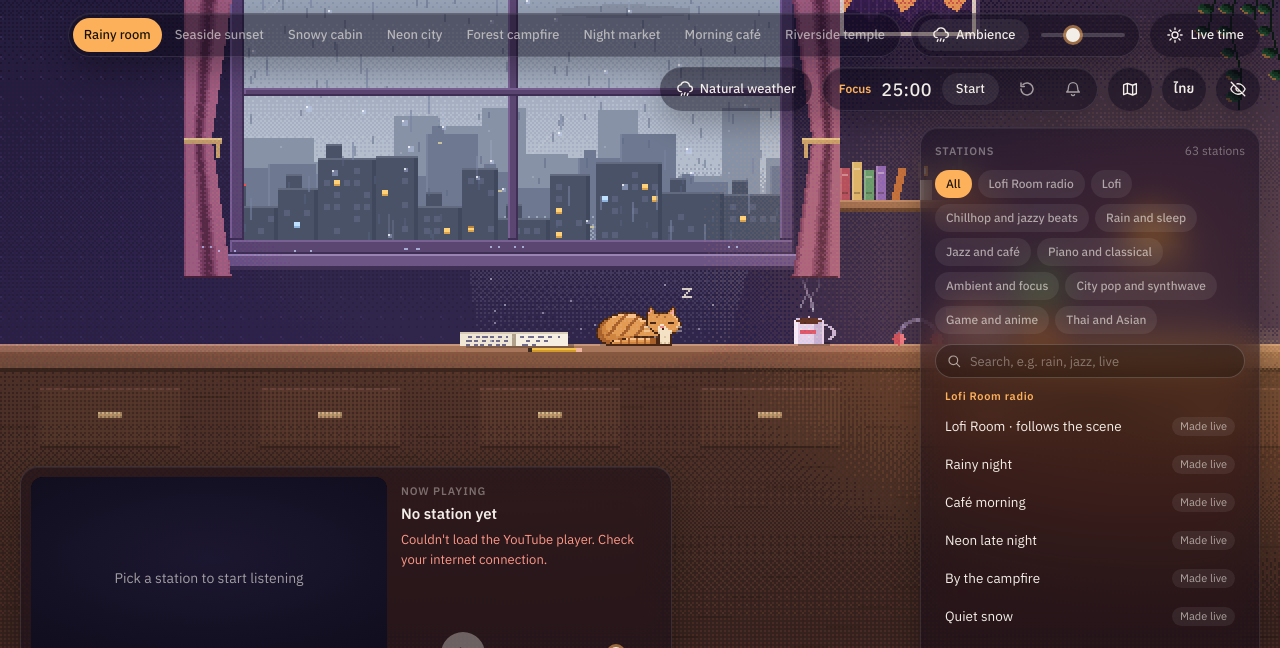
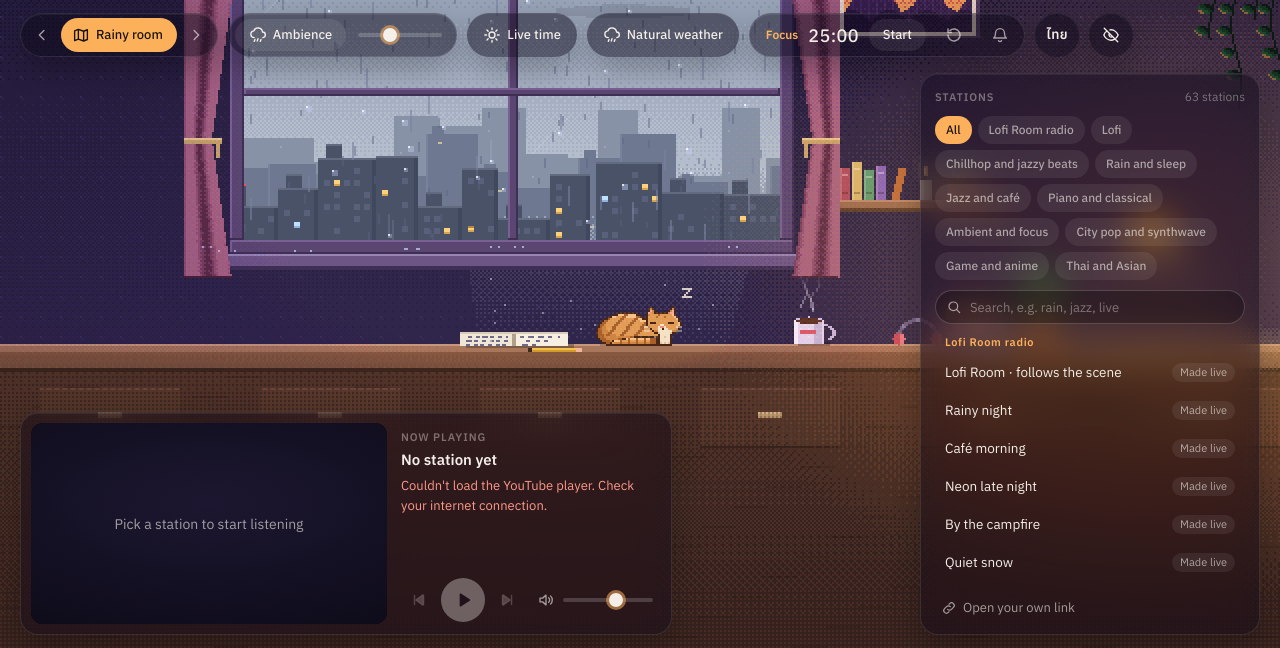
Before and after one commit to thiraphat-ps-dev/lofi-room, a plain HTML site: page index.html in a window 1280 px wide. Shown: the part 152-800 px from the top of the page. Drawn offline with Linux system fonts and the light colour scheme.

Commit message:
Replace the scene buttons with the place name: it opens the map, arrows step along
Eight scene buttons no longer fit the top bar. The current scene's name
(in its accent colour) now opens the map, with previous and next arrows
beside it. On a phone the bar packs into three rows: place, language and
hide share the first; time and weather go icon-only.

Co-Authored-By: Claude Opus 5.5 <noreply@anthropic.com>

```diff
--- a/app.js
+++ b/app.js
@@ -727,20 +727,24 @@ import { renderMap } from './map.js';
     amb.setScene(scene.id);
     music.setScene(scene.id);
     store.set('scene', scene.id);
-    for (const b of $('scene-picker').children) b.setAttribute('aria-pressed', String(b.dataset.id === scene.id));
+    sceneId = scene.id;
+    labelScene();
   }
-  $('scene-picker').replaceChildren(
-    ...window.LofiScenes.list.map((scene) => {
-      const { id } = scene;
-      const b = document.createElement('button');
-      b.type = 'button';
-      b.className = 'seg';
-      b.dataset.id = id;
-      b.textContent = named(scene, 'name');
-      b.addEventListener('click', () => pickScene(id, true));
-      return b;
-    }),
-  );
+  let sceneId = null;
+  function labelScene() {
+    const name = named(window.LofiScenes.list.find((x) => x.id === sceneId), 'name');
+    $('scene-name').textContent = name;
+    $('map-open').title = t('mapHint');
+    $('map-open').setAttribute('aria-label', name + ' · ' + t('mapHint'));
+  }
+  /** The arrows beside the name: the next scene along, round the list. */
+  function stepScene(dir) {
+    const list = window.LofiScenes.list;
+    const i = list.findIndex((x) => x.id === sceneId);
+    pickScene(list[(i + dir + list.length) % list.length].id, true);
+  }
+  $('scene-prev').addEventListener('click', () => stepScene(-1));
+  $('scene-next').addEventListener('click', () => stepScene(1));
   pickScene(store.get('scene', 'room'));
 
   // the map: every place on one island; picking one rides there
@@ -785,7 +789,7 @@ import { renderMap } from './map.js';
     b.lang = lang === 'th' ? 'en' : 'th';
     b.title = t('switchLabel');
     b.setAttribute('aria-label', b.title);
-    for (const s of $('scene-picker').children) s.textContent = named(window.LofiScenes.list.find((x) => x.id === s.dataset.id), 'name');
+    labelScene();
     renderStations(currentUrl);
     if (!player?.getVideoData?.()?.title) $('title').textContent = t('noStation');
     labelPlay();
--- a/i18n.js
+++ b/i18n.js
@@ -12,6 +12,9 @@ const STRINGS = {
     switchTo: 'EN',
     switchLabel: 'Switch to English',
     scenes: 'เลือกฉาก',
+    scenePrev: 'ฉากก่อนหน้า',
+    sceneNext: 'ฉากถัดไป',
+    mapHint: 'เปิดแผนที่เพื่อเลือกฉาก',
     amb: 'เสียงรอบตัว',
     ambVol: 'ความดังเสียงรอบตัว',
     ambOn: 'เปิดเสียงของฉากนี้ (ฝน คลื่น ลม กองไฟ ผู้คน)',
@@ -95,6 +98,9 @@ const STRINGS = {
     switchTo: 'ไทย',
     switchLabel: 'เปลี่ยนเป็นภาษาไทย',
     scenes: 'Choose a scene',
+    scenePrev: 'Previous scene',
+    sceneNext: 'Next scene',
+    mapHint: 'Open the map to choose a scene',
     amb: 'Ambience',
     ambVol: 'Ambience volume',
     ambOn: "Turn on this scene's sound (rain, waves, wind, fire, people)",
--- a/index.html
+++ b/index.html
@@ -46,6 +46,8 @@
       <symbol id="i-fog" viewBox="0 0 24 24"><path d="M4 9h16M6 13h12M4 17h16M8 5h8" fill="none" stroke="currentColor" stroke-width="1.8" stroke-linecap="round" /></symbol>
       <symbol id="i-snow" viewBox="0 0 24 24"><path d="M12 3v18M4.2 7.5l15.6 9M4.2 16.5l15.6-9M9.5 4.5 12 7l2.5-2.5M9.5 19.5 12 17l2.5 2.5" fill="none" stroke="currentColor" stroke-width="1.8" stroke-linecap="round" stroke-linejoin="round" /></symbol>
       <symbol id="i-map" viewBox="0 0 24 24"><path d="M3.5 6.5l5-2 7 2.5 5-2v13l-5 2-7-2.5-5 2zM8.5 4.5v13M15.5 7v13" fill="none" stroke="currentColor" stroke-width="1.8" stroke-linejoin="round" /></symbol>
+      <symbol id="i-chev-left" viewBox="0 0 24 24"><path d="M14.5 6l-6 6 6 6" fill="none" stroke="currentColor" stroke-width="2" stroke-linecap="round" stroke-linejoin="round" /></symbol>
+      <symbol id="i-chev-right" viewBox="0 0 24 24"><path d="M9.5 6l6 6-6 6" fill="none" stroke="currentColor" stroke-width="2" stroke-linecap="round" stroke-linejoin="round" /></symbol>
       <symbol id="i-x" viewBox="0 0 24 24"><path d="M6 6l12 12M18 6L6 18" fill="none" stroke="currentColor" stroke-width="1.8" stroke-linecap="round" /></symbol>
       <symbol id="i-volume" viewBox="0 0 24 24"><path d="M4 9.5v5h3.5L12 18.5v-13L7.5 9.5zM15.5 9a4 4 0 0 1 0 6M18 6.5a7.5 7.5 0 0 1 0 11" fill="none" stroke="currentColor" stroke-width="1.8" stroke-linecap="round" stroke-linejoin="round" /></symbol>
       <symbol id="i-eye-off" viewBox="0 0 24 24"><path d="M3 3l18 18M10.6 5.1A9.9 9.9 0 0 1 12 5c5 0 8.5 4.5 9.5 7a13 13 0 0 1-2.7 3.9M6.6 6.6C4.4 8 3 10.2 2.5 12c1 2.5 4.5 7 9.5 7a9.6 9.6 0 0 0 4.4-1.1M9.9 9.9a3 3 0 0 0 4.2 4.2" fill="none" stroke="currentColor" stroke-width="1.8" stroke-linecap="round" stroke-linejoin="round" /></symbol>
@@ -64,7 +66,17 @@
         </div>
 
         <div class="tools">
-          <div class="glass segmented" role="group" aria-label="เลือกฉาก" data-i18n-aria="scenes" id="scene-picker"></div>
+          <div class="glass place" role="group" aria-label="เลือกฉาก" data-i18n-aria="scenes">
+            <button class="icon-btn" id="scene-prev" type="button" aria-label="ฉากก่อนหน้า" title="ฉากก่อนหน้า" data-i18n-title="scenePrev">
+              <svg class="icon" aria-hidden="true"><use href="#i-chev-left" /></svg>
+            </button>
+            <button class="chip place-btn" id="map-open" type="button" aria-haspopup="dialog">
+              <svg class="icon" aria-hidden="true"><use href="#i-map" /></svg><span id="scene-name">ห้องฝนตก</span>
+            </button>
+            <button class="icon-btn" id="scene-next" type="button" aria-label="ฉากถัดไป" title="ฉากถัดไป" data-i18n-title="sceneNext">
+              <svg class="icon" aria-hidden="true"><use href="#i-chev-right" /></svg>
+            </button>
+          </div>
           <div class="glass mini">
             <button class="chip" id="amb-toggle" type="button" aria-pressed="false">
               <svg class="icon" aria-hidden="true"><use href="#i-rain" /></svg><span data-i18n="amb">เสียงรอบตัว</span>
@@ -88,9 +100,6 @@
               <svg class="icon" aria-hidden="true"><use href="#i-bell" /></svg>
             </button>
           </div>
-          <button class="glass icon-btn round" id="map-open" type="button" aria-label="แผนที่" title="แผนที่" data-i18n-title="map">
-            <svg class="icon" aria-hidden="true"><use href="#i-map" /></svg>
-          </button>
           <button class="glass icon-btn round lang-btn" id="lang" type="button" lang="en" aria-label="Switch to English" title="Switch to English">EN</button>
           <button class="glass icon-btn round" id="hide-ui" type="button" aria-pressed="false" aria-label="ซ่อนแผง" title="ซ่อนแผง">
             <svg class="icon" aria-hidden="true"><use href="#i-eye-off" /></svg>
--- a/scenes/journey.js
+++ b/scenes/journey.js
@@ -51,7 +51,8 @@ export function drawJourney(j, t) {
   const a = Math.min(1, j.f / 8, (j.dur - j.f) / 6);
   if (a > 0) {
     c.globalAlpha = a;
-    pixelText(c, '→ ' + name, W / 2, Math.round(H * 0.06), 11, '#fff4e0', 'center'); // above the window, clear of the panels
+    // above the window, clear of the panels (on a phone the clock is up there, so in the window)
+    pixelText(c, '→ ' + name, W / 2, Math.round(H * (W < 420 ? 0.4 : 0.06)), 11, '#fff4e0', 'center');
     c.globalAlpha = 1;
   }
 }
--- a/style.css
+++ b/style.css
@@ -110,8 +110,7 @@ input {
 
 /* ---- controls ---- */
 .chip,
-.icon-btn,
-.seg {
+.icon-btn {
   display: inline-flex;
   align-items: center;
   justify-content: center;
@@ -169,7 +168,7 @@ input {
 }
 .chip:active:not(:disabled),
 .icon-btn:active:not(:disabled),
-.seg:active {
+.place-btn:active {
   transform: scale(0.96);
 }
 .chip:disabled,
@@ -189,7 +188,7 @@ input {
   background: color-mix(in srgb, var(--accent) 85%, #fff);
   color: var(--accent-ink);
 }
-:is(.chip, .icon-btn, .seg, summary, input):focus-visible {
+:is(.chip, .icon-btn, summary, input):focus-visible {
   outline: 2px solid var(--accent);
   outline-offset: 2px;
 }
@@ -278,30 +277,29 @@ input[type='range']::-moz-range-thumb {
   align-items: center;
 }
 
-/* scene picker: a segmented control */
-.segmented {
+/* where we are: the scene's name opens the map; the arrows step to the scene either side */
+.place {
   display: flex;
+  align-items: center;
   gap: 2px;
   padding: 4px;
   border-radius: 999px;
-  flex-wrap: wrap;
 }
-.seg {
+.place .icon-btn {
+  width: 34px;
   height: 34px;
-  padding: 0 11px;
   border-radius: 999px;
-  background: transparent;
-  color: var(--muted);
-  font-size: 13px;
-  font-weight: 500;
 }
-.seg:hover {
-  color: var(--ink);
-  background: var(--fill);
-}
-.seg[aria-pressed='true'] {
+.place-btn {
+  height: 34px;
+  padding: 0 14px 0 11px;
+  border-radius: 999px;
   background: var(--accent);
   color: var(--accent-ink);
+  font-size: 13px;
+}
+.place-btn:hover {
+  filter: brightness(1.08);
 }
 
 .mini {
@@ -794,3 +792,21 @@ body.idle {
     padding: 1px 5px;
   }
 }
+
+/* On a phone: the place, language and hide buttons share the first row; time and weather drop
+   their labels (the icon still says which) so they fit beside the ambience. */
+@media (max-width: 520px) {
+  .tools .place {
+    order: -2;
+  }
+  .tools #lang,
+  .tools #hide-ui {
+    order: -1;
+  }
+  .time-btn span {
+    display: none;
+  }
+  .glass.time-btn {
+    padding: 0 10px;
+  }
+}
--- a/sw.js
+++ b/sw.js
@@ -5,7 +5,7 @@
 // as the fallback when offline. Google Fonts: cache first, since those files never change.
 // Everything else (YouTube) goes straight to the network.
 
-const CACHE = 'lofi-room-v18';
+const CACHE = 'lofi-room-v19';
 const SHELL = [
   './',
   'index.html',
```
Also changed, not shown: 1 other file.
